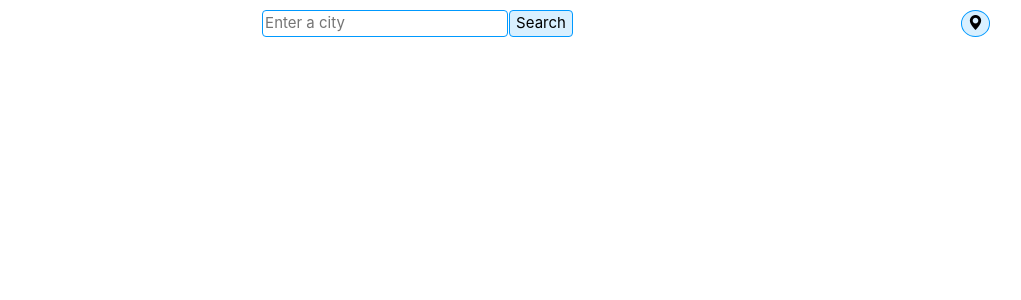
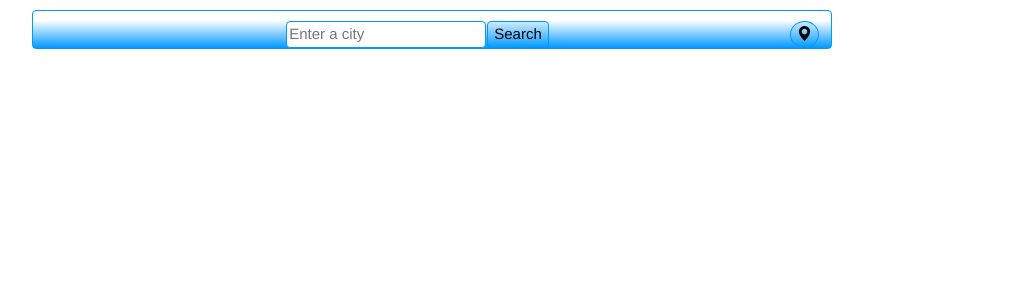
Before and after one commit to MelanieMayne/weather-react-app, a React (Create React App) app: page / in a window 1280 px wide. Shown: the top 300 px of the page, without its empty margins (208-1229 px from the left). Built offline with nearby package versions, Linux system fonts and the light colour scheme.

Commit message:
copied app css from codesandbox over

```diff
--- a/src/App.css
+++ b/src/App.css
@@ -1,38 +1,17 @@
 .App {
+  font-family: "Arimo", sans-serif;
   text-align: center;
+  margin: 10px;
 }
-
-.App-logo {
-  height: 40vmin;
-  pointer-events: none;
+.App .container {
+  display: block;
+  margin: auto;
+  max-width: 800px;
+  border: solid 1px rgb(0, 153, 255);
+  border-radius: 4px;
+  background: linear-gradient(
+    180deg,
+    rgb(255, 255, 255) 25%,
+    rgb(0, 153, 255) 100%
+  );
 }
-
-@media (prefers-reduced-motion: no-preference) {
-  .App-logo {
-    animation: App-logo-spin infinite 20s linear;
-  }
-}
-
-.App-header {
-  background-color: #282c34;
-  min-height: 100vh;
-  display: flex;
-  flex-direction: column;
-  align-items: center;
-  justify-content: center;
-  font-size: calc(10px + 2vmin);
-  color: white;
-}
-
-.App-link {
-  color: #61dafb;
-}
-
-@keyframes App-logo-spin {
-  from {
-    transform: rotate(0deg);
-  }
-  to {
-    transform: rotate(360deg);
-  }
-}
```
